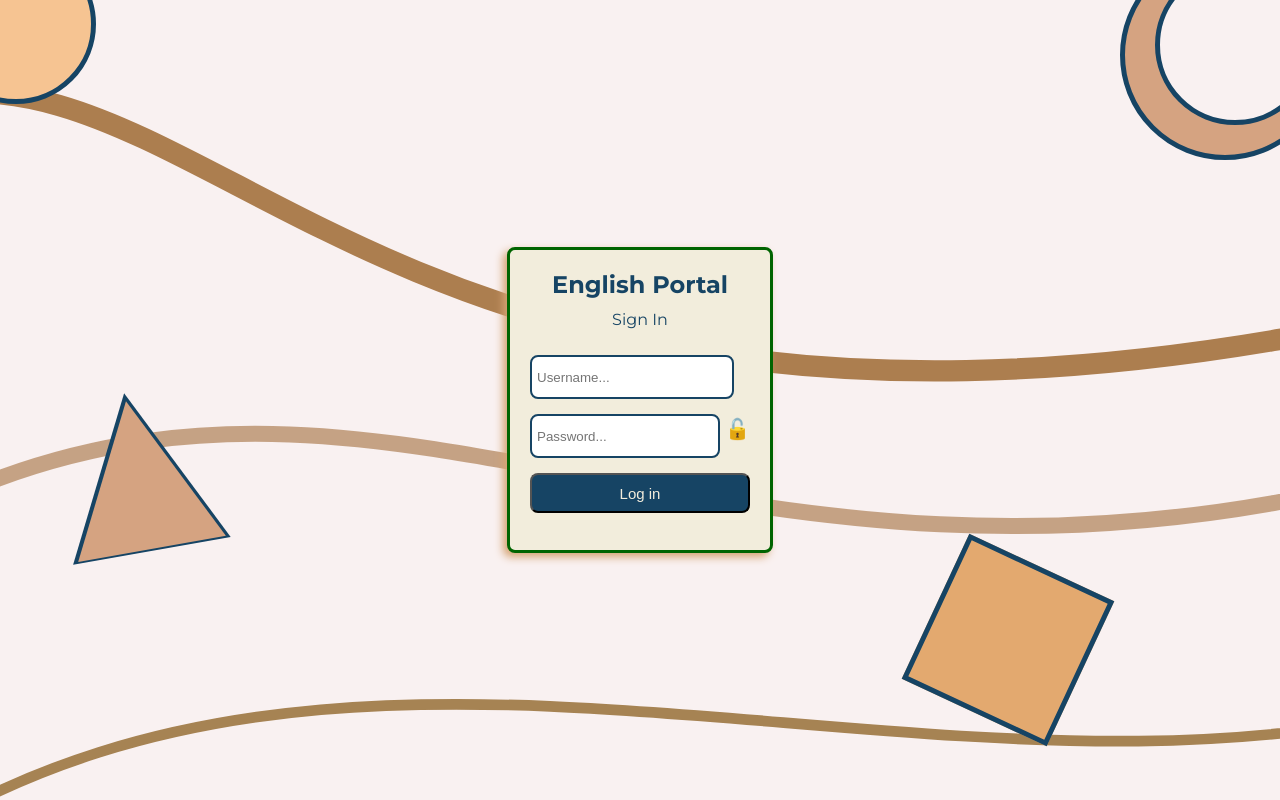
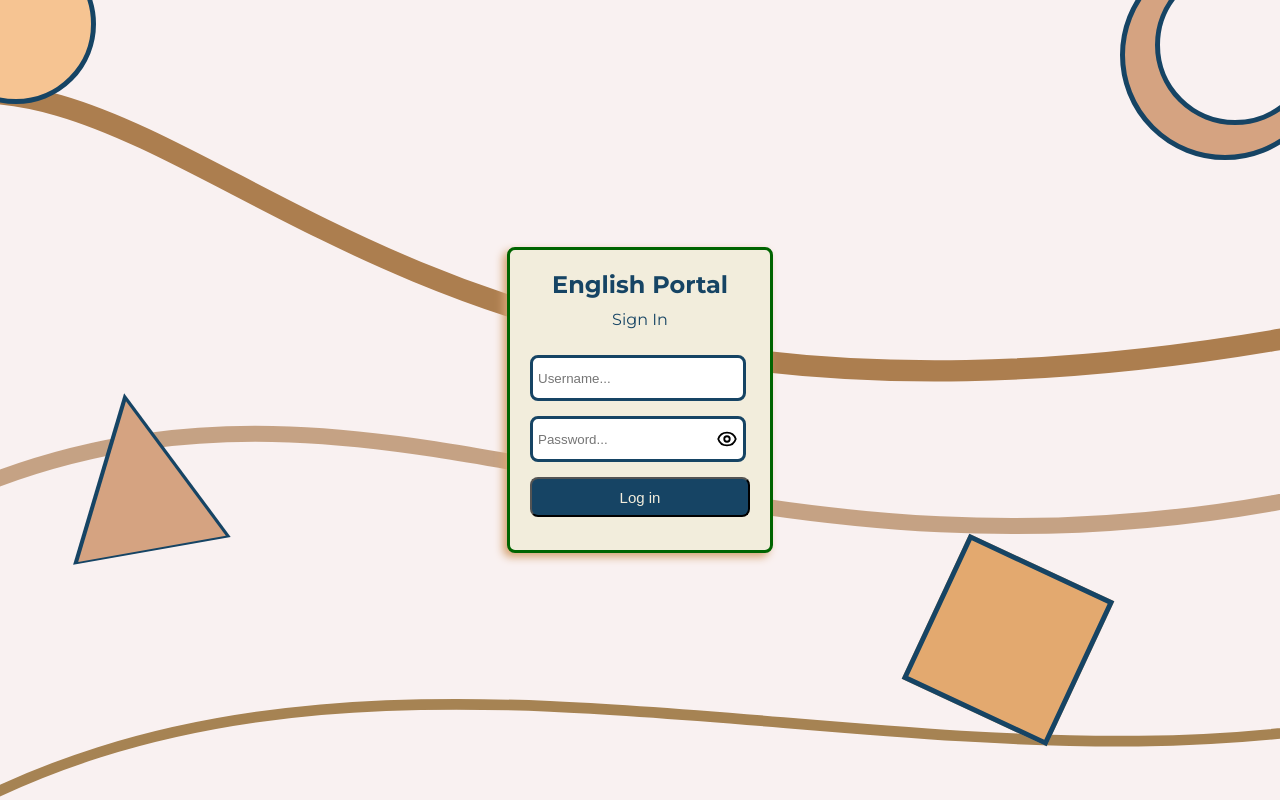
Before and after one commit to BigFudge420/English-App, a React app: page / in a window 1280 px wide. Built offline with nearby package versions, Linux system fonts and the light colour scheme; the HTML template or start-up script is replaced by a standard one.

Commit message:
Change password visibility icon and edit some styles

```diff
--- a/src/components/auth.jsx
+++ b/src/components/auth.jsx
@@ -58,7 +58,12 @@ export const Auth = ()=>{
             <input className="username boxElement" placeholder="Username..." onChange={(e)=>setUser(e.target.value)} />
             <div className="passContainer">
                 <input className="password  boxElement" placeholder="Password..." type={showPass?"text":"password"} onChange={(e)=>setPassword(e.target.value)}/>
-                <button className="showPassBtn  boxElement" onClick={() => setShowPass(!showPass)}>{showPass? "🔒":"🔓"}</button>
+                <button className="showPassBtn  boxElement" onClick={() => setShowPass(!showPass)}>
+                    <img
+                        src={showPass? "/eye-slash-svgrepo-com.svg":"/eye-svgrepo-com.svg"}
+                        alt={showPass? "Hide Password":"Show Password"}
+                    />
+                </button>
             </div>
             <button className="logInBtn boxElement" onClick={() => logIn(user, password)}>Log in</button>
             {error && <p className="errorMsg" style={{ color: "red", fontSize:"10px", margin:"0px" }}>{error}</p>}
--- a/src/index.css
+++ b/src/index.css
@@ -34,18 +34,39 @@ body{
 .passContainer{
     display: flex;
     width: 100%;
-    align-items: stretch;
+    justify-content: center;
+    align-items: center;
+    max-width: 200px;
+    padding: 5px;
+    border: 3px solid #164464;
+    border-radius: 8px;
     gap: 5px;
+    background-color: white;
 }
 .password{
     flex: 9.5;
+    border: 0px;
+    background-color: white;
 }
 .showPassBtn{
+    display: flex;
+    align-items: center;
+    justify-content: center;
+    background: none;
+    border: none;
+    cursor: pointer;
     flex: 0.5;
+    width: 28px;
+    height: 28px;
     padding: 0;
-    background-color: #f2eddc;
-    font-size: 20px;
-    border: 0;
+}
+.showPassBtn img,
+.showPassBtn svg {
+    width: 22px;
+    height: 22px;
+    display: block;
+    object-fit: contain;
+    pointer-events: none; /* Prevent accidentally focusing image */
 }
 .textContainer{
     display: flex;
@@ -56,16 +77,11 @@ body{
 }
 .username{
     padding: 5px;
-    max-width: 190px;
+    width: 100%;
+    max-width: 200px;
     border-radius: 8px;
-    border: 2px solid #164464;
+    border: 3px solid #164464;
 }
-.password{
-    padding: 5px;
-    border-radius: 8px;
-    border: 2px solid #164464;
-}
-
 .logInBtn{
     background-color: #164464;
     color: #f2eddc;
@@ -157,3 +173,6 @@ body{
   height: 100%;
   z-index: -2;
 }
+input:focus{
+  outline: none;
+}
```
Also changed, not shown: public/eye-slash-svgrepo-com.svg (added), public/eye-svgrepo-com.svg (added).
